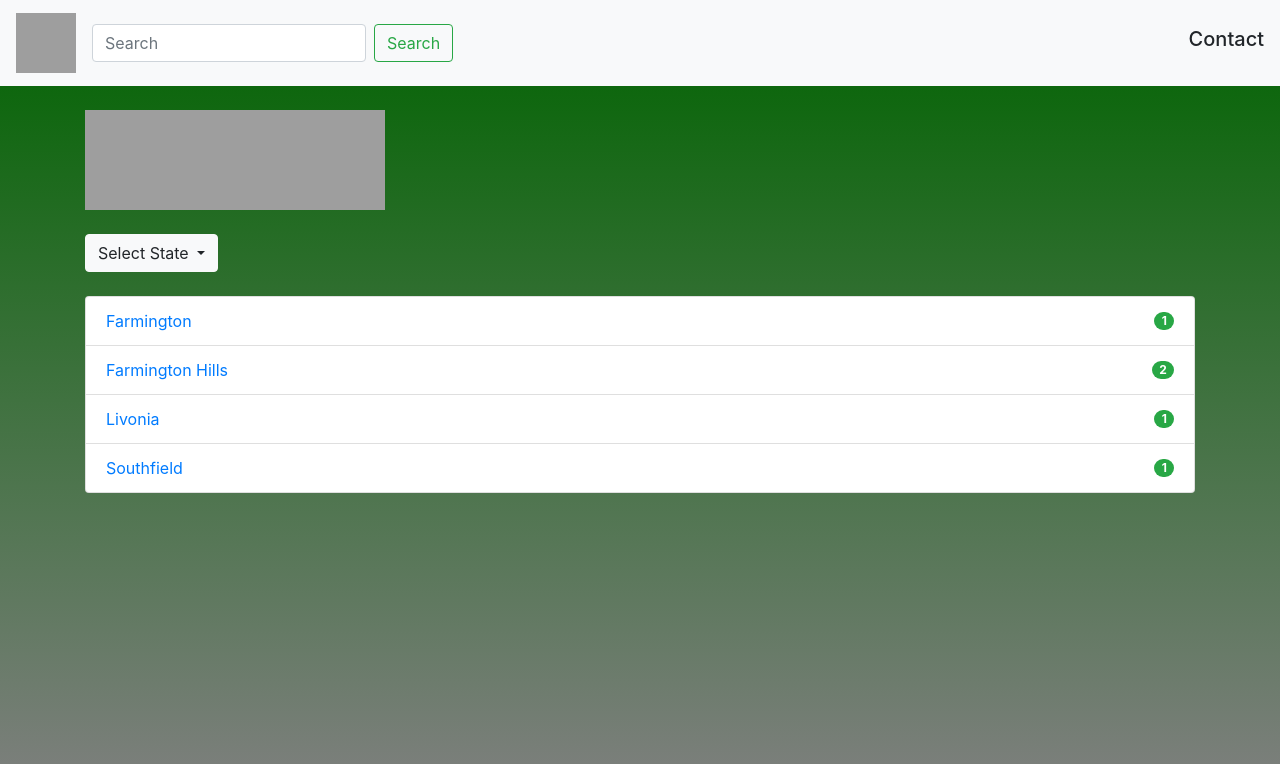
After one commit to courthub74/FoodBank-Frontend, a Django app: page /michigan/ in a window 1280 px wide. The commit adds this page. Shown: the top 764 px of the page. Run offline with Django 3.2, Linux system fonts and the light colour scheme; some libraries are stand-ins or nearby versions; grey boxes are pictures that could not be loaded.

Commit message:
Mich List

```diff
--- a/foodbankviews/templates/base.html
+++ b/foodbankviews/templates/base.html
@@ -73,7 +73,7 @@
                 Select State
               </button>
               <div class="dropdown-menu" aria-labelledby="dropdownMenuButton">
-                <a class="dropdown-item" href="#">Michigan</a>
+                <a class="dropdown-item" href="{% url 'mich' %}">Michigan</a>
                 <a class="dropdown-item" href="#">Illinois</a>
               </div>
           </div>
--- /dev/null
+++ b/foodbankviews/templates/mich.html
@@ -0,0 +1,35 @@
+{% extends 'base.html' %}
+
+{% block content %}
+
+
+	<br>
+
+
+		<div class="container">
+
+			<ul class="list-group">
+			  <a class="list-group-item d-flex justify-content-between align-items-center">
+			    Farmington
+			    <span class="badge badge-success badge-pill">1</span>
+			  </a>
+			  <a class="list-group-item d-flex justify-content-between align-items-center">
+			    Farmington Hills
+			    <span class="badge badge-success badge-pill">2</span>
+			  </a>
+			  <a class="list-group-item d-flex justify-content-between align-items-center">
+			    Livonia
+			    <span class="badge badge-success badge-pill">1</span>
+			  </a>
+			  <a class="list-group-item d-flex justify-content-between align-items-center">
+			    Southfield
+			    <span class="badge badge-success badge-pill">1</span>
+			  </a>
+			</ul>
+
+
+		<br>
+
+
+
+{% endblock %}
--- a/foodbankviews/urls.py
+++ b/foodbankviews/urls.py
@@ -3,4 +3,5 @@ from . import views
 
 urlpatterns = [
     path('', views.home, name="home"),
+    path('michigan/', views.mich, name="mich"),
 ]
--- a/foodbankviews/views.py
+++ b/foodbankviews/views.py
@@ -3,3 +3,8 @@ from django.shortcuts import render
 #HOME
 def home(request):
 	return render(request, "home.html", {})
+
+
+#MICHIGAN
+def mich(request):
+	return render(request, "mich.html", {})
```
